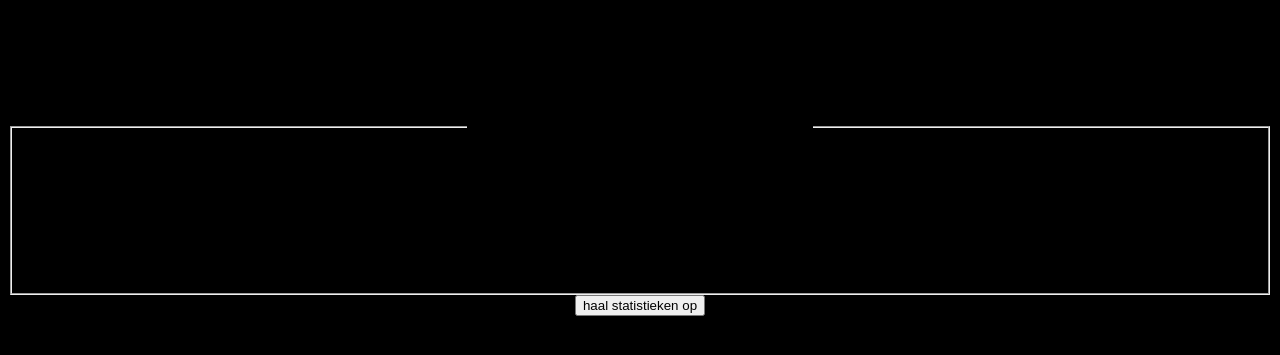
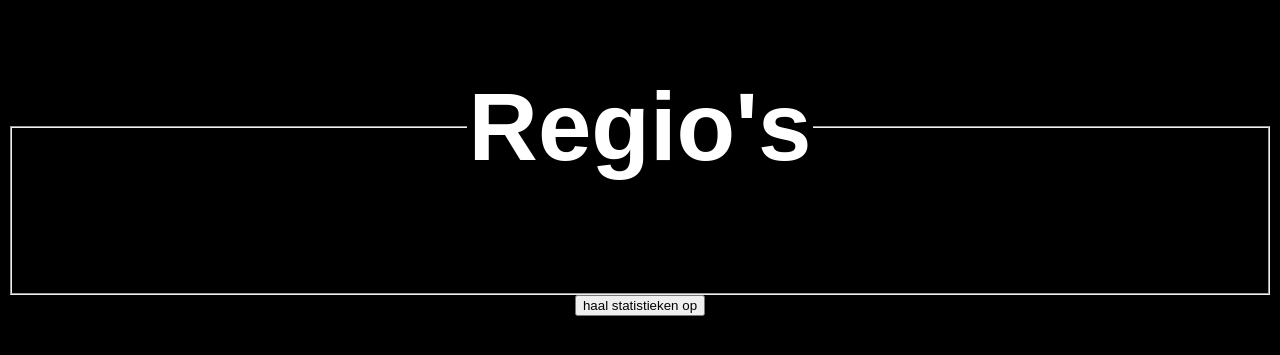
Before and after one commit to MrGafaji/DedsProject, a Django app: page /1/ in a window 1280 px wide. Shown: the top 355 px of the page. Run offline with Django 4.2, Linux system fonts and the light colour scheme; data comes from the database, SQL or seed files in the repository; data that the repository does not hold is empty.

Commit message:
css fix fix

```diff
--- a/mysite/polls/static/polls/style.css
+++ b/mysite/polls/static/polls/style.css
@@ -8,6 +8,11 @@ body {
 img{
     width: 10%;
     height: 15%;
+}
+
+h1{
+  color:rgb(255, 255, 255);
+  size: 50%;
 }
 
 h2{
```
